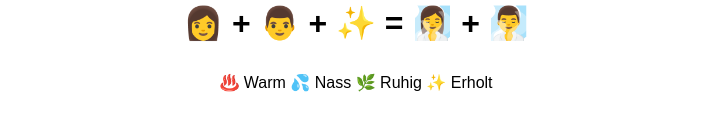
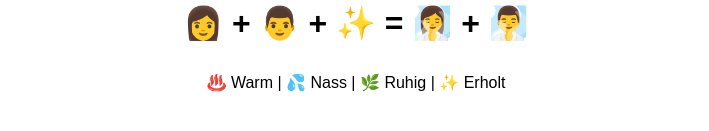
Before and after one commit to pasa6471/Uberrachung, a plain HTML site: page index.html in a window 1280 px wide. Shown: the part 135-266 px from the top of the page, without its empty margins (284-993 px from the left). Drawn offline with Linux system fonts and the light colour scheme.

Commit message:
Update index.html

```diff
--- a/index.html
+++ b/index.html
@@ -21,10 +21,7 @@
     <h1>Was könnte dieses Rätsel denn bedeuten?</h1>
     <h1>👩 + 👨 + ✨ = 🧖‍♀️ + 🧖‍♂️</h1>
 
-        <p>♨️ Warm
-            💦 Nass
-            🌿 Ruhig
-            ✨ Erholt</p>
+        <p>♨️ Warm | 💦 Nass | 🌿 Ruhig | ✨ Erholt</p>
 
 </body>
 </html>
```
